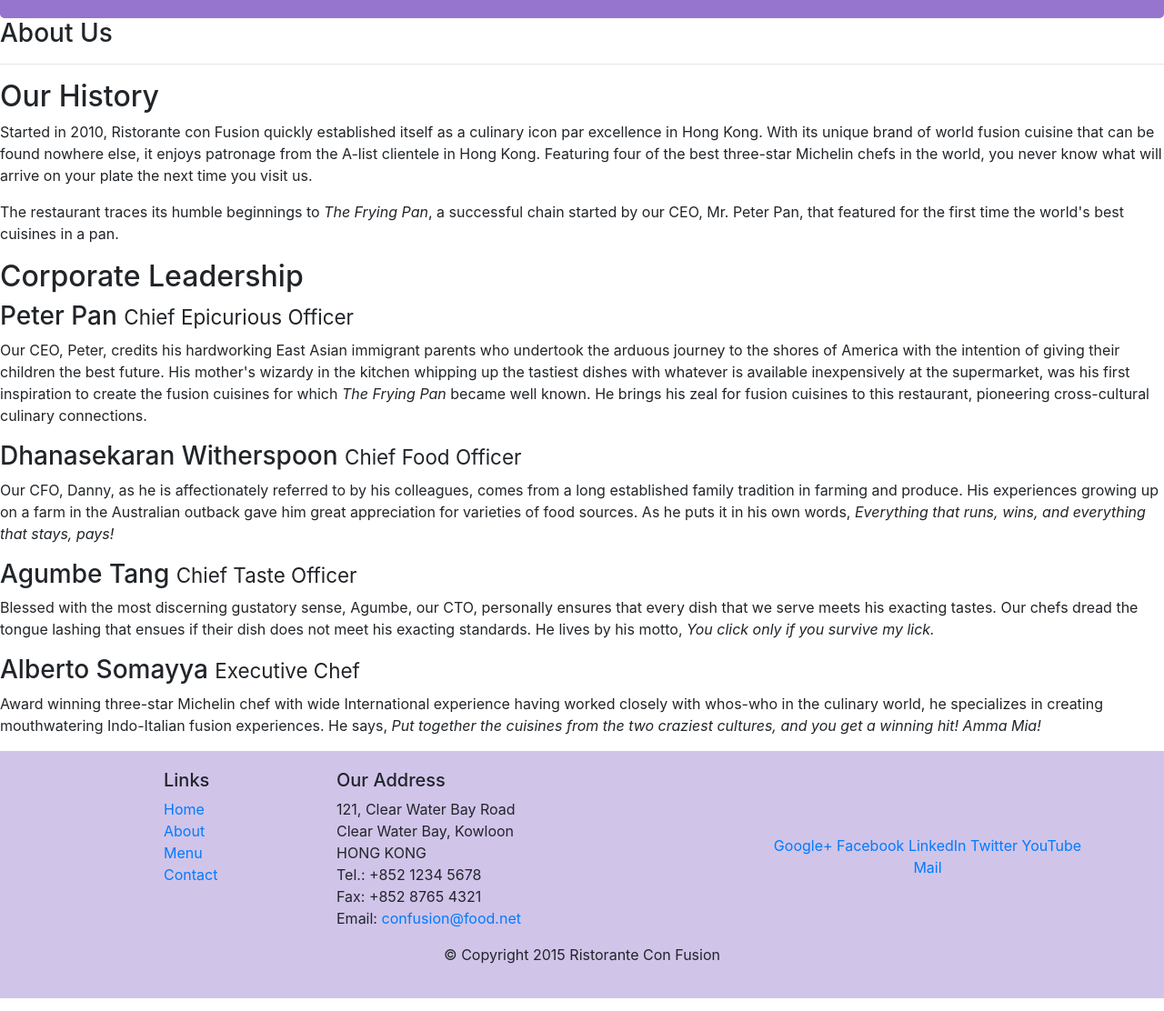
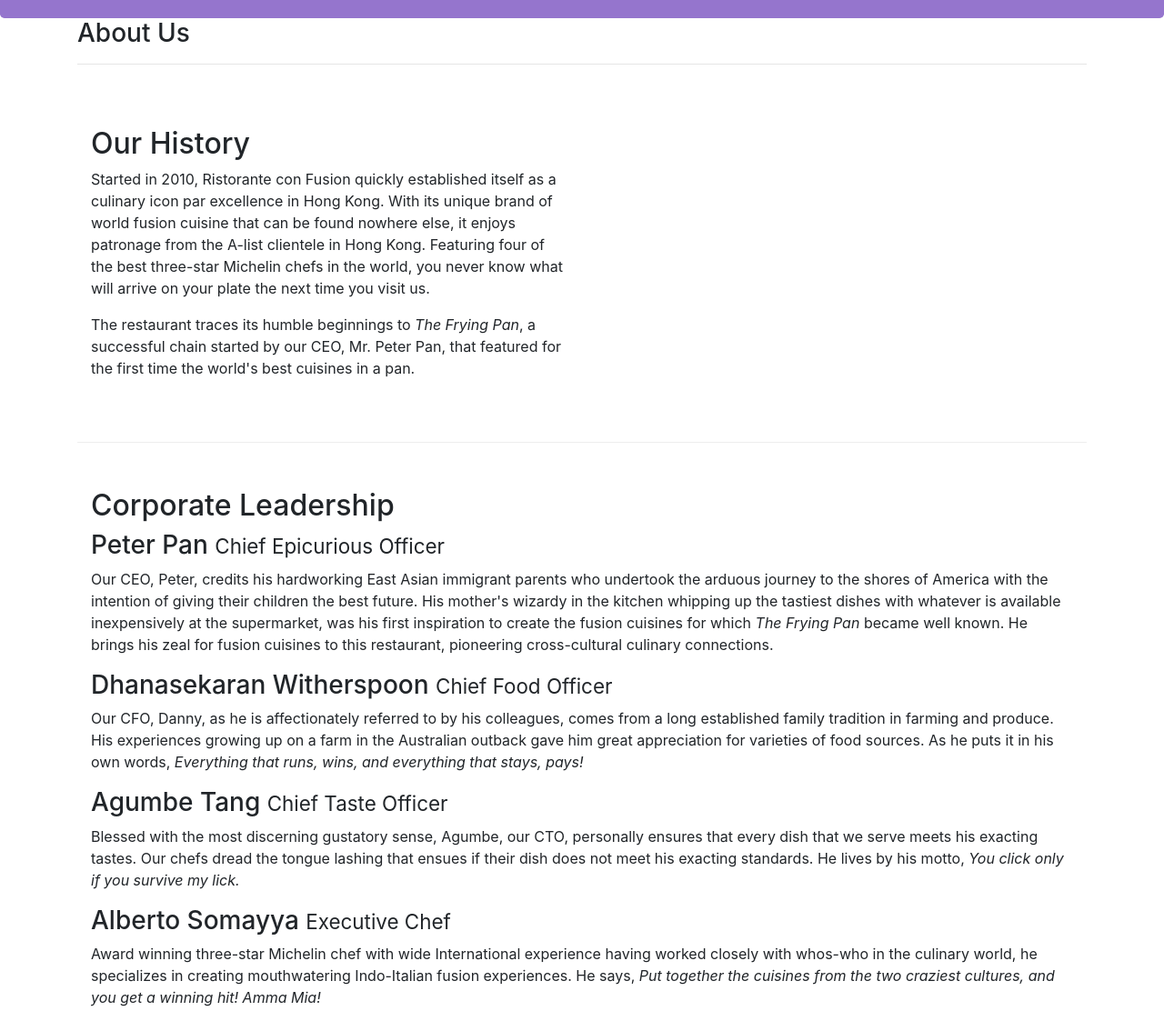
Before and after one commit to munis36/fullstack, a website: page aboutus.html in a window 1280 px wide. Shown: the part 240-1352 px from the top of the page at 91% size. Drawn offline with nearby package versions, Linux system fonts and the light colour scheme.

Commit message:
initial commit

```diff
--- a/aboutus.html
+++ b/aboutus.html
@@ -30,16 +30,16 @@
         </div>
     </header>
 
-    <div>
-        <div>
-            <div>
+    <div class="container">
+        <div class="row">
+            <div class="col">
                <h3>About Us</h3>
                <hr>
             </div>
         </div>
 
-        <div>
-            <div>
+        <div class="row row-content align-items-center">
+            <div class="col col-sm-6 col-md-6 col-lg-6 col-xl-6">
                 <h2>Our History</h2>
                 <p>Started in 2010, Ristorante con Fusion quickly established itself as a culinary icon par excellence in Hong Kong. With its unique brand of world fusion cuisine that can be found nowhere else, it enjoys patronage from the A-list clientele in Hong Kong.  Featuring four of the best three-star Michelin chefs in the world, you never know what will arrive on your plate the next time you visit us.</p>
                 <p>The restaurant traces its humble beginnings to <em>The Frying Pan</em>, a successful chain started by our CEO, Mr. Peter Pan, that featured for the first time the world's best cuisines in a pan.</p>
@@ -49,17 +49,17 @@
         </div>
 
 
-        <div>
-            <div>
+        <div class="row row-content align-items-center">
+            <div class="col">
                 <h2>Corporate Leadership</h2>
                 <h3>Peter Pan <small>Chief Epicurious Officer</small></h3>
-                <p>Our CEO, Peter, credits his hardworking East Asian immigrant parents who undertook the arduous journey to the shores of America with the intention of giving their children the best future. His mother's wizardy in the kitchen whipping up the tastiest dishes with whatever is available inexpensively at the supermarket, was his first inspiration to create the fusion cuisines for which <em>The Frying Pan</em> became well known. He brings his zeal for fusion cuisines to this restaurant, pioneering cross-cultural culinary connections.</p>
+                <p class="hidden-xs-down">Our CEO, Peter, credits his hardworking East Asian immigrant parents who undertook the arduous journey to the shores of America with the intention of giving their children the best future. His mother's wizardy in the kitchen whipping up the tastiest dishes with whatever is available inexpensively at the supermarket, was his first inspiration to create the fusion cuisines for which <em>The Frying Pan</em> became well known. He brings his zeal for fusion cuisines to this restaurant, pioneering cross-cultural culinary connections.</p>
                 <h3>Dhanasekaran Witherspoon <small>Chief Food Officer</small></h3>
-                <p>Our CFO, Danny, as he is affectionately referred to by his colleagues, comes from a long established family tradition in farming and produce. His experiences growing up on a farm in the Australian outback gave him great appreciation for varieties of food sources. As he puts it in his own words, <em>Everything that runs, wins, and everything that stays, pays!</em></p>
+                <p class="hidden-xs-down">Our CFO, Danny, as he is affectionately referred to by his colleagues, comes from a long established family tradition in farming and produce. His experiences growing up on a farm in the Australian outback gave him great appreciation for varieties of food sources. As he puts it in his own words, <em>Everything that runs, wins, and everything that stays, pays!</em></p>
                 <h3>Agumbe Tang <small>Chief Taste Officer</small></h3>
-                <p>Blessed with the most discerning gustatory sense, Agumbe, our CTO, personally ensures that every dish that we serve meets his exacting tastes. Our chefs dread the tongue lashing that ensues if their dish does not meet his exacting standards. He lives by his motto, <em>You click only if you survive my lick.</em></p>
+                <p class="hidden-xs-down">Blessed with the most discerning gustatory sense, Agumbe, our CTO, personally ensures that every dish that we serve meets his exacting tastes. Our chefs dread the tongue lashing that ensues if their dish does not meet his exacting standards. He lives by his motto, <em>You click only if you survive my lick.</em></p>
                 <h3>Alberto Somayya <small>Executive Chef</small></h3>
-                <p>Award winning three-star Michelin chef with wide International experience having worked closely with whos-who in the culinary world, he specializes in creating mouthwatering Indo-Italian fusion experiences. He says, <em>Put together the cuisines from the two craziest cultures, and you get a winning hit! Amma Mia!</em></p>
+                <p class="hidden-xs-down">Award winning three-star Michelin chef with wide International experience having worked closely with whos-who in the culinary world, he specializes in creating mouthwatering Indo-Italian fusion experiences. He says, <em>Put together the cuisines from the two craziest cultures, and you get a winning hit! Amma Mia!</em></p>
             </div>
        </div>
 
@@ -107,6 +107,10 @@
         </div>
     </footer>
 
+    <script src="node_modules/jquery/dist/jquery.min.js"></script>
+    <script src="node_modules/tether/dist/js/tether.min.js"></script>
+    <script src="node_modules/bootstrap/dist/js/bootstrap.min.js"></script>
+
 </body>
 
 </html>
```
Also changed, not shown: index.html (+3 -6 lines).
